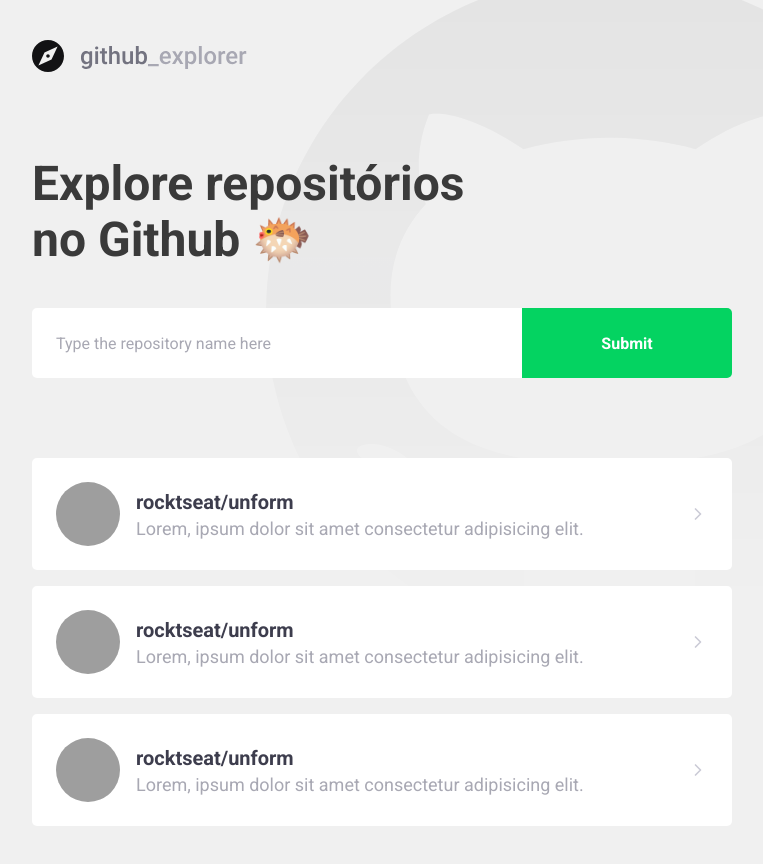
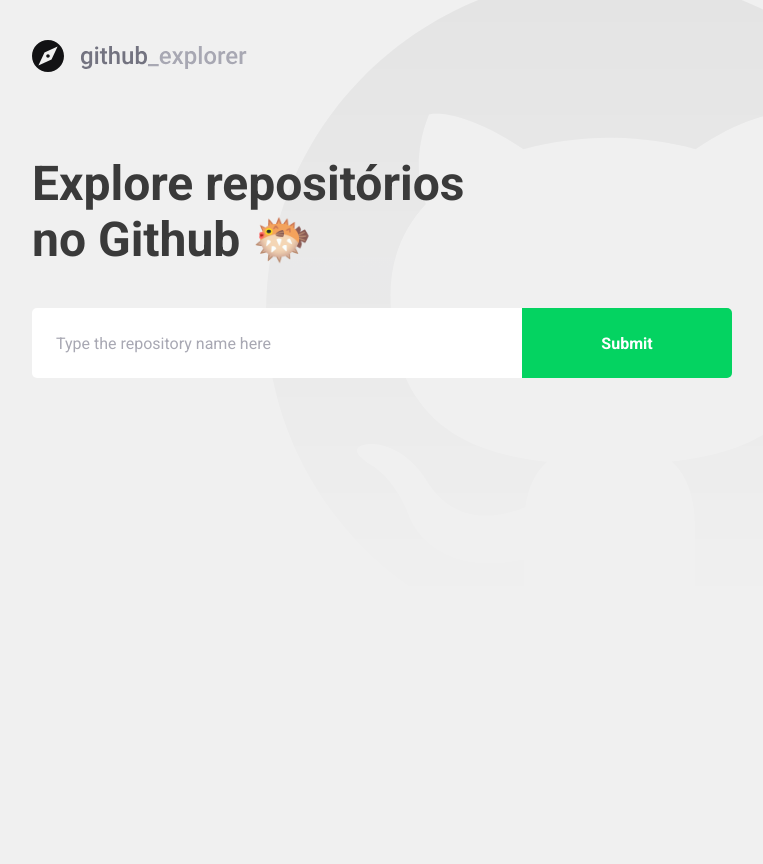
Before and after one commit to mouracamila/github-explorer-project, a React (Create React App) app: page / in a window 1280 px wide. Shown: the whole page, without its empty margins (148-911 px from the left). After the commit the page ends 800 px from the top, so only its background shows below. Built offline with nearby package versions, Linux system fonts and the light colour scheme; grey boxes are pictures that could not be loaded.

Commit message:
connected the GitHub api in the application

```diff
--- a/package.json
+++ b/package.json
@@ -11,6 +11,7 @@
     "@types/react": "^16.9.0",
     "@types/react-dom": "^16.9.0",
     "@typescript-eslint/eslint-plugin": "^2.34.0",
+    "axios": "^0.19.2",
     "eslint": "^6.6.0",
     "eslint-config-airbnb": "^18.1.0",
     "eslint-plugin-react": "^7.19.0",
--- a/src/pages/Dashboard/index.tsx
+++ b/src/pages/Dashboard/index.tsx
@@ -1,55 +1,66 @@
-import React from 'react';
+import React, { useState, FormEvent } from 'react';
 import { FiChevronRight } from 'react-icons/fi';
+import api from '../../services/api';
 
 import logoImg from '../../assets/logo.svg';
 
 import { Title, Form, Repositories } from './styles';
 
+interface Repository {
+  full_name: string;
+  description: string;
+  owner: {
+    login: string;
+    avatar_url: string;
+  };
+}
+
 const Dashboard: React.FC = () => {
+  const [newRepo, setNewRepo] = useState('');
+  const [repositories, setRepositories] = useState<Repository[]>([]);
+
+  async function handleAddRepository(
+    event: FormEvent<HTMLFormElement>,
+  ): Promise<void> {
+    event.preventDefault();
+
+    const response = await api.get<Repository>(`repos/${newRepo}`);
+
+    const repository = response.data;
+
+    setRepositories([...repositories, repository]);
+
+    setNewRepo('');
+  }
+
   return (
     <>
       <img src={logoImg} alt="Github Explorer" />
       <Title>Explore repositórios no Github 🐡 </Title>
 
-      <Form>
-        <input placeholder="Type the repository name here" />
+      <Form onSubmit={handleAddRepository}>
+        <input
+          value={newRepo}
+          onChange={(e) => setNewRepo(e.target.value)}
+          placeholder="Type the repository name here"
+        />
         <button type="submit">Submit</button>
       </Form>
 
       <Repositories>
-        <a href="test">
+        {repositories.map((repository) => (
+          <a key={repository.full_name} href="test">
             <img
-            src="https://avatars0.githubusercontent.com/u/41678283?s=460&u=d657b8091aca5532a0095919cb293d15b802bdad&v=4"
-            alt="Camila Moura"
+              src={repository.owner.avatar_url}
+              alt={repository.owner.login}
             />
             <div>
-            <strong>rocktseat/unform</strong>
-            <p>Lorem, ipsum dolor sit amet consectetur adipisicing elit.</p>
+              <strong>{repository.full_name}</strong>
+              <p>{repository.description}</p>
             </div>
             <FiChevronRight size={20} />
           </a>
-        <a href="test">
-          <img
-            src="https://avatars0.githubusercontent.com/u/41678283?s=460&u=d657b8091aca5532a0095919cb293d15b802bdad&v=4"
-            alt="Camila Moura"
-          />
-          <div>
-            <strong>rocktseat/unform</strong>
-            <p>Lorem, ipsum dolor sit amet consectetur adipisicing elit.</p>
-          </div>
-          <FiChevronRight size={20} />
-        </a>
-        <a href="test">
-          <img
-            src="https://avatars0.githubusercontent.com/u/41678283?s=460&u=d657b8091aca5532a0095919cb293d15b802bdad&v=4"
-            alt="Camila Moura"
-          />
-          <div>
-            <strong>rocktseat/unform</strong>
-            <p>Lorem, ipsum dolor sit amet consectetur adipisicing elit.</p>
-          </div>
-          <FiChevronRight size={20} />
-        </a>
+        ))}
       </Repositories>
     </>
   );
--- a/src/pages/Dashboard/styles.ts
+++ b/src/pages/Dashboard/styles.ts
@@ -76,7 +76,8 @@
     }
 
     div {
-      margin-left: 16px;
+      margin: 0 16px;
+      flex: 1;
 
       strong {
         font-size: 20px;
--- /dev/null
+++ b/src/services/api.ts
@@ -0,0 +1,7 @@
+import axios from 'axios';
+
+const api = axios.create({
+  baseURL: 'https://api.github.com/',
+});
+
+export default api;
```
Also changed, not shown: .eslintrc.json, 1 other file (tests, documents, lock files or other folders). Lines whose indentation alone changed are shown as unchanged.
